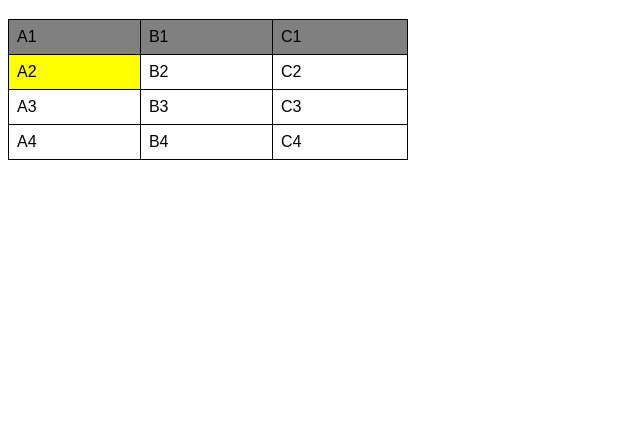
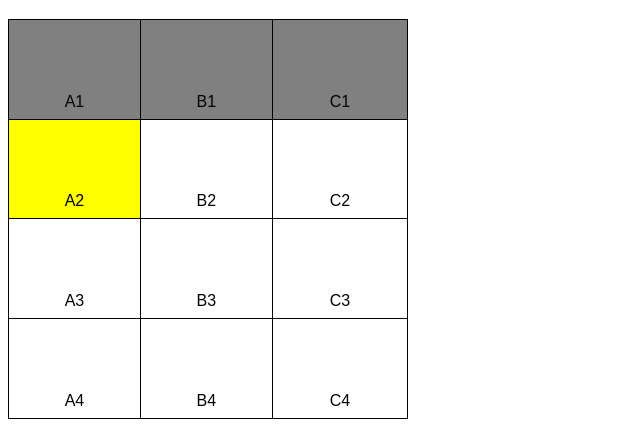
Before and after one commit to irenito/html-css, a plain HTML site: page exercicios/ex23/tabela01.html in a window 1280 px wide. Shown: the part 61-506 px from the top of the page, without its empty margins (0-640 px from the left). Drawn offline with Linux system fonts and the light colour scheme.

Commit message:
Update tabela01.html

```diff
--- a/exercicios/ex23/tabela01.html
+++ b/exercicios/ex23/tabela01.html
@@ -12,7 +12,8 @@
         }
         table {
             width: 400px;
-            border-collapse: collapse ;/* separate- cada td  quadradinho,fica separado; collapse- cada td fica junto*/
+            height: 400px;
+            border-collapse: collapse ;/* separate- cada td  celula,fica separado; collapse- cada td celula, fica junto*/
         }
 
         tr.linha{
@@ -22,6 +23,8 @@
         td {
             border: 1px solid black;
             padding: 8px;
+            text-align: center; /*alinhamento horizontal, left,right,center,por padrão é a esquerda*/
+            vertical-align: bottom; /*alinhamento vertical, middle,top,bottom, por padrao é no meio */
 
         }
 
```
